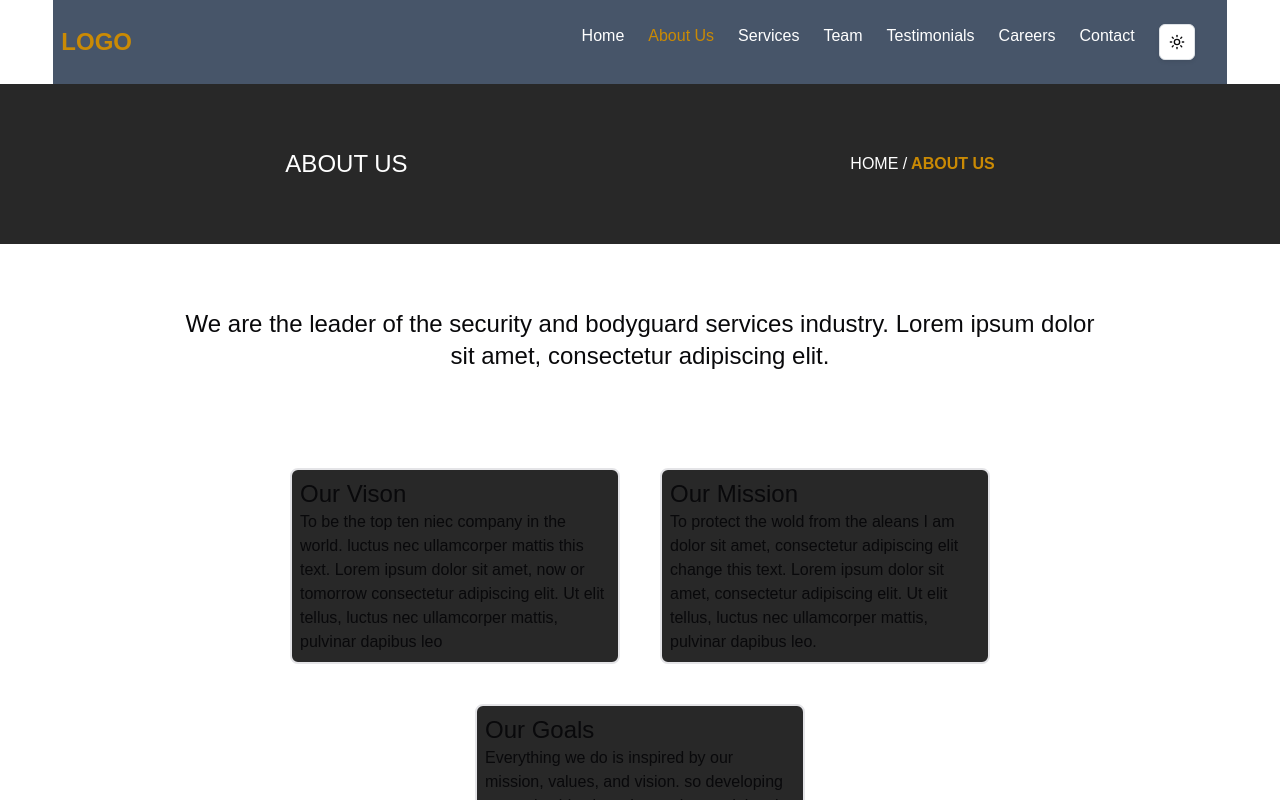
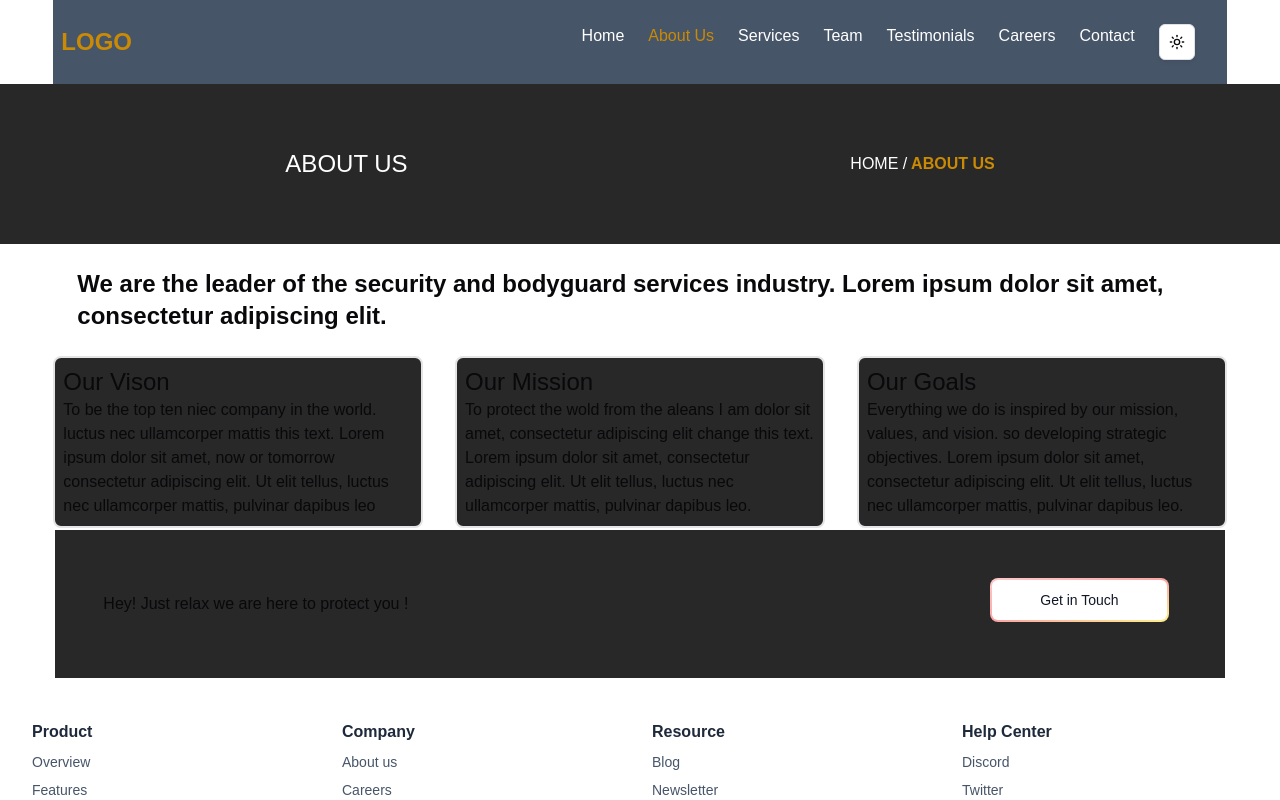
Before and after one commit to webdev-ashishk/Body-Guard, a Next.js app: page /about in a window 1280 px wide. Shown: the top 800 px of the page. Built offline with nearby package versions, Linux system fonts and the light colour scheme.

Commit message:
made good navbar

```diff
--- a/src/app/globals.css
+++ b/src/app/globals.css
@@ -39,6 +39,10 @@ body {
     /* background-color: red; */
     flex-direction: column;
     column-gap: 40px;
+  }
+  .getInTouch {
+    width: fit-content;
+    margin: 20px;
   }
 }
 @layer base {
@@ -104,3 +108,15 @@ body {
     @apply bg-background text-foreground;
   }
 }
+
+#mobileHeader > ul {
+  display: block;
+  height: 210px;
+  text-align: center;
+  background-image: url('../../public/images/navbarBackground.png');
+  background-size: 100% 100%;
+  background-repeat: no-repeat;
+}
+#mobileHeader > ul > li:hover {
+  background-color: #916303;
+}
--- a/src/components/Header.tsx
+++ b/src/components/Header.tsx
@@ -9,6 +9,10 @@ export default function Header() {
   const [openMenu, setOpenMenu] = useState(false);
 
   // Function to trigger confetti animation
+  // TODO WRITING FUNCTION FOR TOGGLE MENU
+  // function toggleMenu(){
+
+  // }
 
   return (
     <div className="bg-slate-600 top-0 header w-11/12 m-auto sticky z-50">
@@ -39,12 +43,15 @@ export default function Header() {
         </div>
       </nav>
       {openMenu ? (
-        <div className="h-52 absolute z-50 bg-gray-500 w-full top-12">
+        <div
+          className="h-52 absolute z-50 bg-gray-500 w-full top-12"
+          id="mobileHeader"
+        >
           <ul className="flex flex-col justify-center items-center ">
             <li onClick={() => setOpenMenu(!openMenu)}>
               <Link
                 href="/"
-                className="focus:text-yellow-600 focus:font-bold"
+                className="focus:text-yellow-600 focus:font-bold block"
                 onClick={() => {
                   fireConfetti();
                 }}
@@ -55,7 +62,7 @@ export default function Header() {
             <li onClick={() => setOpenMenu(!openMenu)}>
               <Link
                 href="/about"
-                className="focus:text-yellow-600 focus:font-bold"
+                className="focus:text-yellow-600 focus:font-bold block"
               >
                 About Us
               </Link>
@@ -63,7 +70,7 @@ export default function Header() {
             <li onClick={() => setOpenMenu(!openMenu)}>
               <Link
                 href="/services"
-                className="focus:text-yellow-600 focus:font-bold"
+                className="focus:text-yellow-600 focus:font-bold block"
               >
                 Services
               </Link>
@@ -71,7 +78,7 @@ export default function Header() {
             <li onClick={() => setOpenMenu(!openMenu)}>
               <Link
                 href="/team"
-                className="focus:text-yellow-600 focus:font-bold"
+                className="focus:text-yellow-600 focus:font-bold block"
               >
                 Team
               </Link>
@@ -79,7 +86,7 @@ export default function Header() {
             <li onClick={() => setOpenMenu(!openMenu)}>
               <Link
                 href="/testimonials"
-                className="focus:text-yellow-600 focus:font-bold"
+                className="focus:text-yellow-600 focus:font-bold block"
               >
                 Testimonials
               </Link>
@@ -87,7 +94,7 @@ export default function Header() {
             <li onClick={() => setOpenMenu(!openMenu)}>
               <Link
                 href="/careers"
-                className="focus:text-yellow-600 focus:font-bold"
+                className="focus:text-yellow-600 focus:font-bold block"
               >
                 Careers
               </Link>
@@ -95,7 +102,7 @@ export default function Header() {
             <li onClick={() => setOpenMenu(!openMenu)}>
               <Link
                 href="/contact"
-                className="focus:text-yellow-600 focus:font-bold"
+                className="focus:text-yellow-600 focus:font-bold block"
               >
                 Contact
               </Link>
--- a/src/components/HeaderPages/AboutUs.tsx
+++ b/src/components/HeaderPages/AboutUs.tsx
@@ -13,19 +13,16 @@ const AboutUs = () => {
           <strong className="text-yellow-600"> ABOUT US</strong>
         </h2>
       </div>
-      <div id="page2" className="w-10/12 page-two m-auto p-16">
-        <h1 id="heading1" className="md:text-center md:text-2xl">
+      <div id="page2" className="w-11/12 page-two m-auto">
+        <h1 id="heading1" className="m-4 text-2xl font-semibold">
           We are the leader of the security and bodyguard services industry.
           Lorem ipsum dolor sit amet, consectetur adipiscing elit.
         </h1>
         <div
           id="totalThreeCard"
-          className="flex justify-center flex-wrap gap-10 p-5 m-5"
+          className="grid grid-cols-1 md:grid-cols-2 lg:grid-cols-3 gap-8"
         >
-          <div
-            id="cart1"
-            className="bg-customGray border-2 rounded-lg min-w-[320px] max-w-[330px] p-2"
-          >
+          <div className="bg-customGray border-2 rounded-lg p-2" id="cart1">
             <h1 className="text-2xl">Our Vison</h1>
             <p>
               To be the top ten niec company in the world. luctus nec
@@ -34,10 +31,7 @@ const AboutUs = () => {
               ullamcorper mattis, pulvinar dapibus leo
             </p>
           </div>
-          <div
-            id="cart2"
-            className="bg-customGray border-2 rounded-lg min-w-[320px] max-w-[330px] p-2"
-          >
+          <div id="cart2" className="bg-customGray border-2 rounded-lg p-2">
             <h1 className="text-2xl">Our Mission</h1>
             <p>
               To protect the wold from the aleans I am dolor sit amet,
@@ -46,10 +40,7 @@ const AboutUs = () => {
               ullamcorper mattis, pulvinar dapibus leo.{' '}
             </p>
           </div>
-          <div
-            id="cart3"
-            className="bg-customGray border-2 rounded-lg min-w-[320px] max-w-[330px] p-2"
-          >
+          <div id="cart3" className="bg-customGray border-2 rounded-lg  p-2">
             <h1 className="text-2xl">Our Goals</h1>
             <p>
               Everything we do is inspired by our mission, values, and vision.
@@ -60,7 +51,7 @@ const AboutUs = () => {
           </div>
         </div>
         {/* get in touch button  */}
-        <div className="get-in-touch bg-customGray flex justify-between items-center p-5">
+        <div className="get-in-touch bg-customGray flex justify-between items-center p-5 border-2 border-white getInTouch">
           <p>Hey! Just relax we are here to protect you !</p>
           <button className="relative inline-flex items-center justify-center p-0.5 mb-2 me-2 overflow-hidden text-sm font-medium text-gray-900 rounded-lg group bg-gradient-to-br from-red-200 via-red-300 to-yellow-200 group-hover:from-red-200 group-hover:via-red-300 group-hover:to-yellow-200 dark:text-white dark:hover:text-gray-900 focus:ring-4 focus:outline-none focus:ring-red-100 dark:focus:ring-red-400">
             <span className="relative px-5 py-2.5 transition-all ease-in duration-75 bg-white dark:bg-gray-900 rounded-md group-hover:bg-opacity-0">
```
Also changed, not shown: public/images/navbarBackground.png (added).
